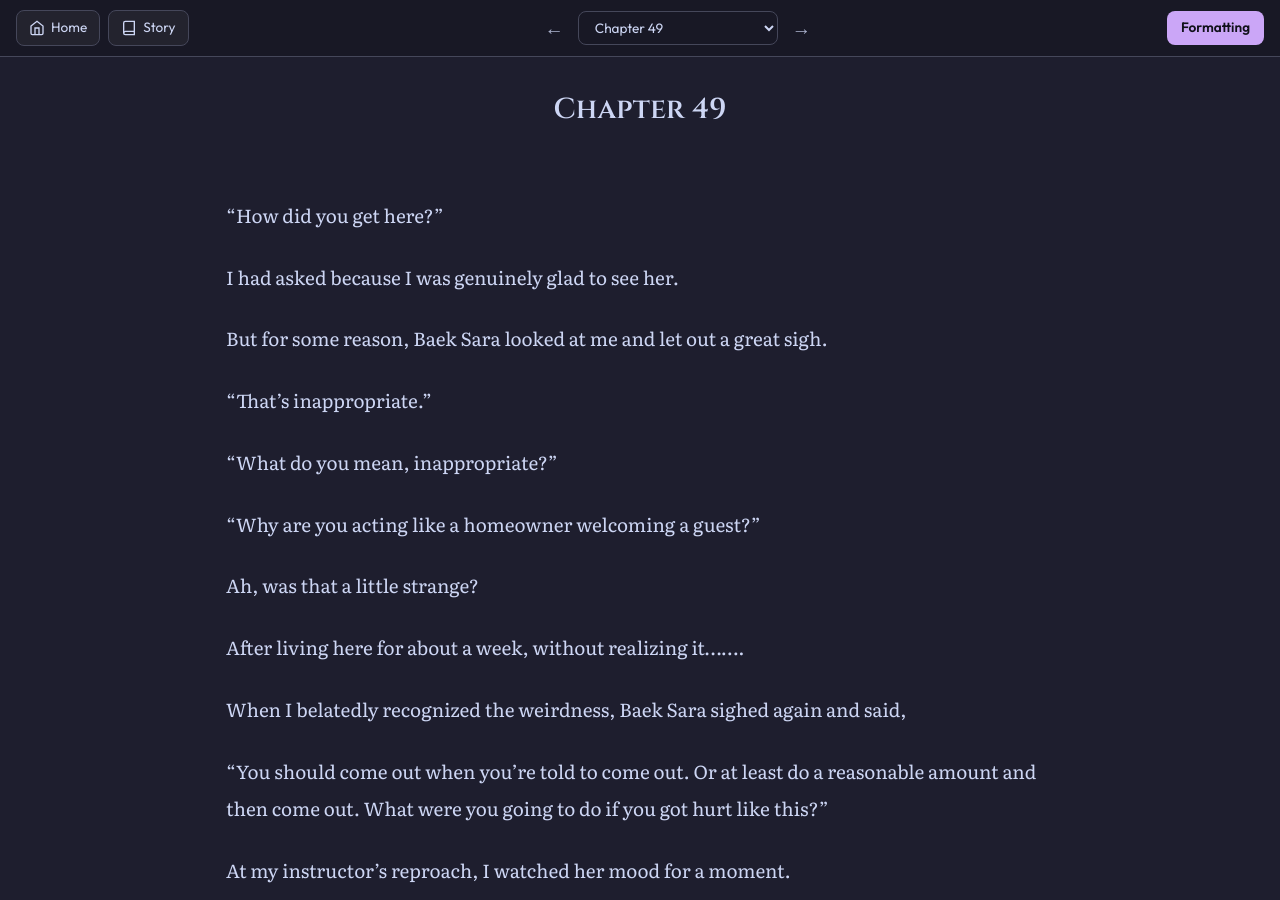
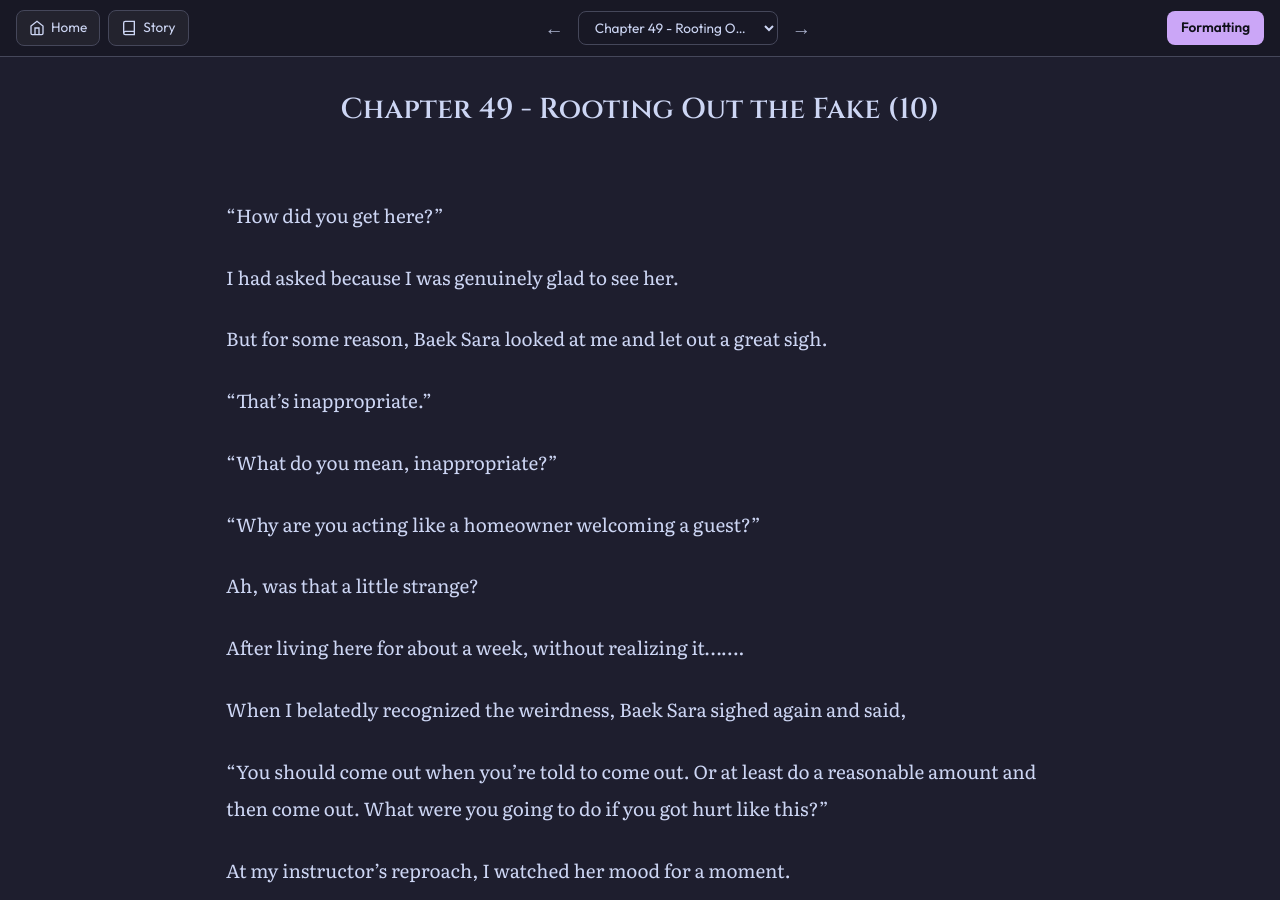
Before and after one commit to soleumn/soleumn.github.io, a Jekyll site: the page built from _chapters/esg/ch49.md, in a window 1280 px wide and 900 px high. Built offline with Jekyll 4.4.1, drawn with Linux system fonts in a browser that asks for light colours; comment, search, counter and statistics services are not loaded.

Commit message:
Update ch49.md

```diff
--- a/_chapters/esg/ch49.md
+++ b/_chapters/esg/ch49.md
@@ -1,5 +1,5 @@
 ---
-title: "Chapter 49"
+title: "Chapter 49 - Rooting Out the Fake (10)"
 categories: esg
 capitulo: 49
 ---
```
